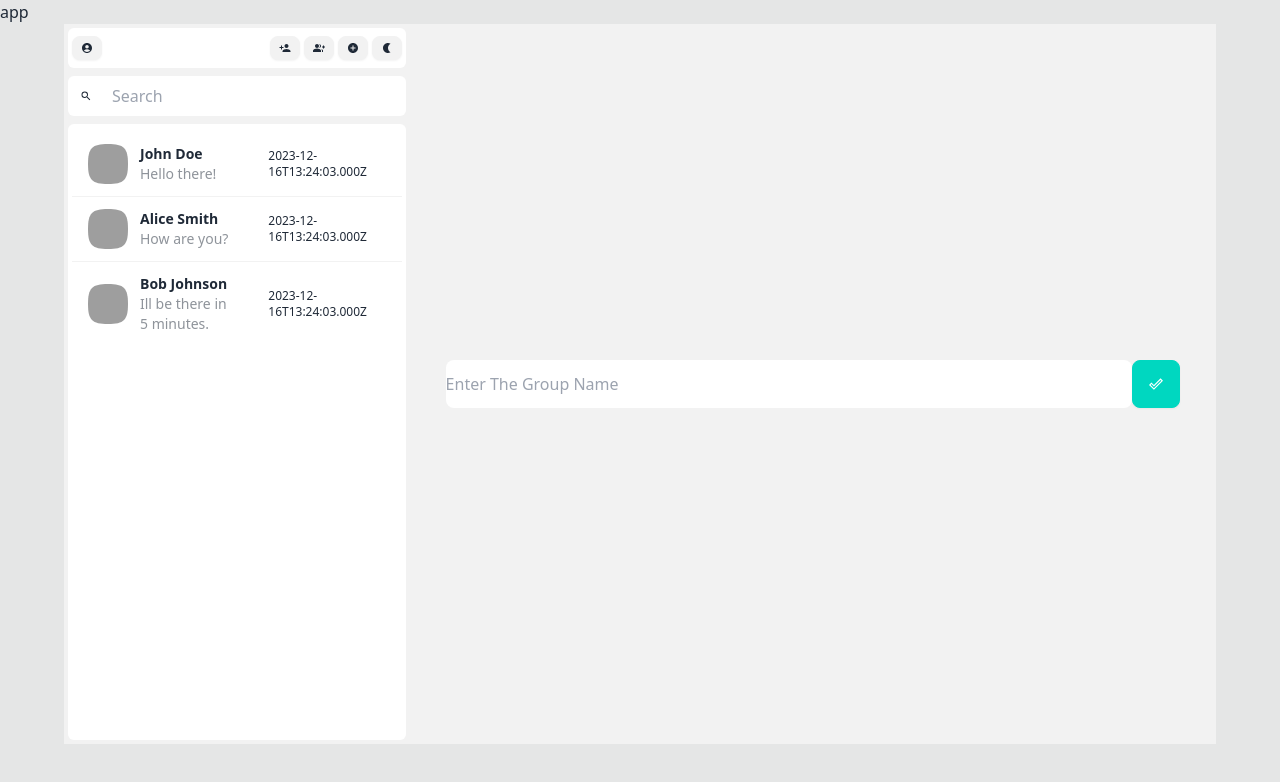
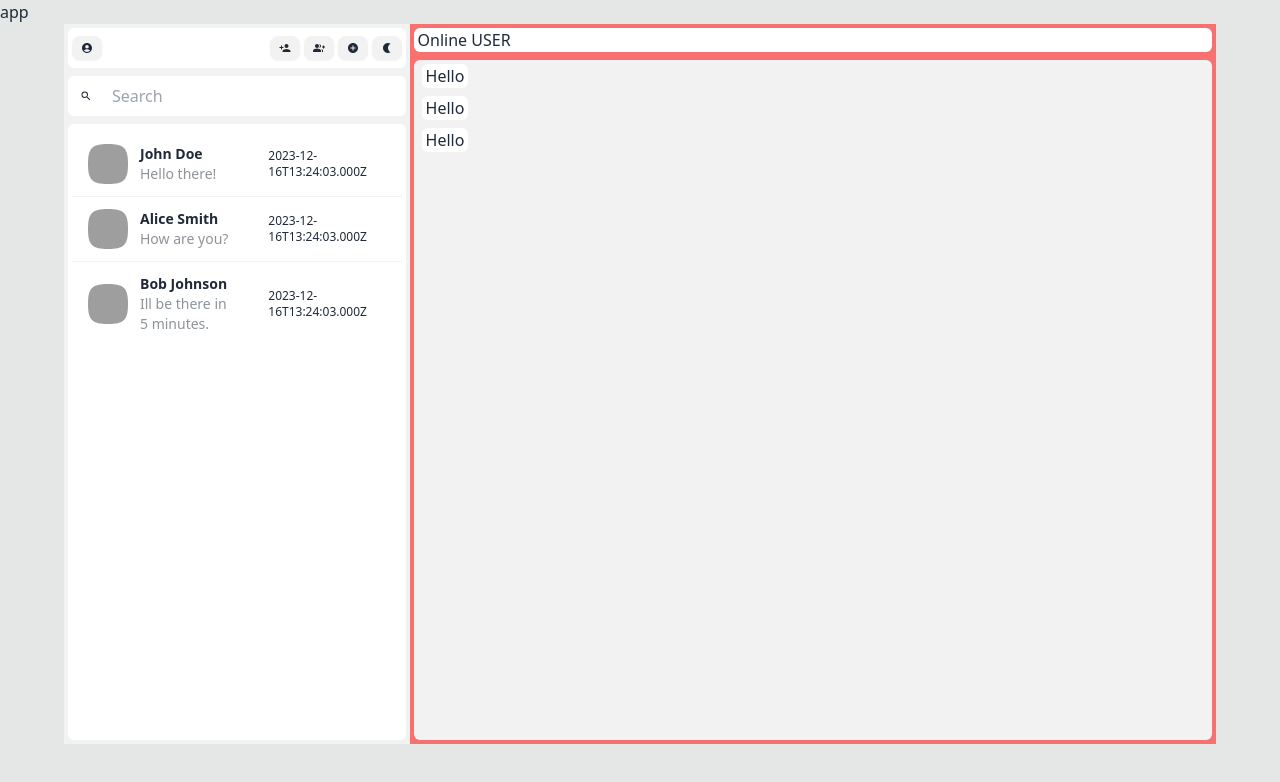
Before and after one commit to khalad007/Chat-App, a React (Vite) app: page / in a window 1280 px wide. Shown: the top 782 px of the page. Built offline with nearby package versions, Linux system fonts and the light colour scheme; grey boxes are pictures that could not be loaded.

Commit message:
Added Online User Page UI

```diff
--- a/src/App.jsx
+++ b/src/App.jsx
@@ -1,3 +1,4 @@
+import Login from "./Component/Login"
 import MainContainer from "./Component/MainContainer"
 
 function App() {
@@ -5,6 +6,7 @@ function App() {
     <div className="bg-base-300 min-h-screen">
       app
       <MainContainer></MainContainer>
+      {/* <Login></Login> */}
     </div>
   )
 }
--- /dev/null
+++ b/src/Component/Login.jsx
@@ -0,0 +1,39 @@
+
+
+const Login = () => {
+    return (
+
+        <div className="hero bg-base-200 flex-[70%] justify-center items-center">
+            <div className="hero-content flex-col lg:flex-row ">
+
+                <div className="card shrink-0 w-full max-w-sm shadow-2xl bg-base-100">
+                    <form className="card-body">
+                        <h1 className='text-center text-xl font-semibold'>Login</h1>
+                        <div className="form-control">
+                            <label className="label">
+                                <span className="label-text">Email</span>
+                            </label>
+                            <input type="email" placeholder="email" className="input input-bordered" required />
+                        </div>
+                        <div className="form-control">
+                            <label className="label">
+                                <span className="label-text">Password</span>
+                            </label>
+                            <input type="password" placeholder="password" className="input input-bordered" required />
+                            <label className="label">
+                                <a href="#" className="label-text-alt link link-hover">Forgot password?</a>
+                            </label>
+                        </div>
+                        <div className="form-control mt-6">
+                            <button className="btn btn-accent">Login</button>
+                        </div>
+                    </form>
+                </div>
+            </div>
+        </div>
+
+
+    );
+};
+
+export default Login;
--- a/src/Component/MainContainer.jsx
+++ b/src/Component/MainContainer.jsx
@@ -3,6 +3,8 @@ import Sidebar from "./Sidebar";
 import TextArea from "./TextArea";
 import Welcome from "./Welcome";
 import CreateGroup from "./CreateGroup";
+import Login from "./Login";
+import Users_Group from "./Users_Group";
 
 
 const MainContainer = () => {
@@ -33,7 +35,8 @@ const MainContainer = () => {
             <Sidebar></Sidebar>
             {/* <TextArea props={conversations[0]}></TextArea> */}
             {/* <Welcome></Welcome> */}
-            <CreateGroup></CreateGroup>
+            {/* <CreateGroup></CreateGroup> */}
+            <Users_Group></Users_Group>
         </div>
     );
 };
--- /dev/null
+++ b/src/Component/Users_Group.jsx
@@ -0,0 +1,31 @@
+
+
+const Users_Group = () => {
+    return (
+        <div className="bg-red-400 w-[70%] flex flex-col">
+            {/* header  */}
+            <div className='bg-white rounded-md px-1 m-1 flex justify-between'>
+                <h1>Online USER</h1>
+            </div>
+
+
+            <div className='bg-base-200 rounded-md px-1 m-1 flex flex-1 justify-between'>
+
+                <div className="flex flex-col">
+                    <div className='bg-white rounded-md px-1 m-1 flex justify-between'>
+                        <h1>Hello</h1>
+                    </div>
+                    <div className='bg-white rounded-md px-1 m-1 flex justify-between'>
+                        <h1>Hello</h1>
+                    </div>
+                    <div className='bg-white rounded-md px-1 m-1 flex justify-between'>
+                        <h1>Hello</h1>
+                    </div>
+                </div>
+
+            </div>
+        </div>
+    );
+};
+
+export default Users_Group;
```
